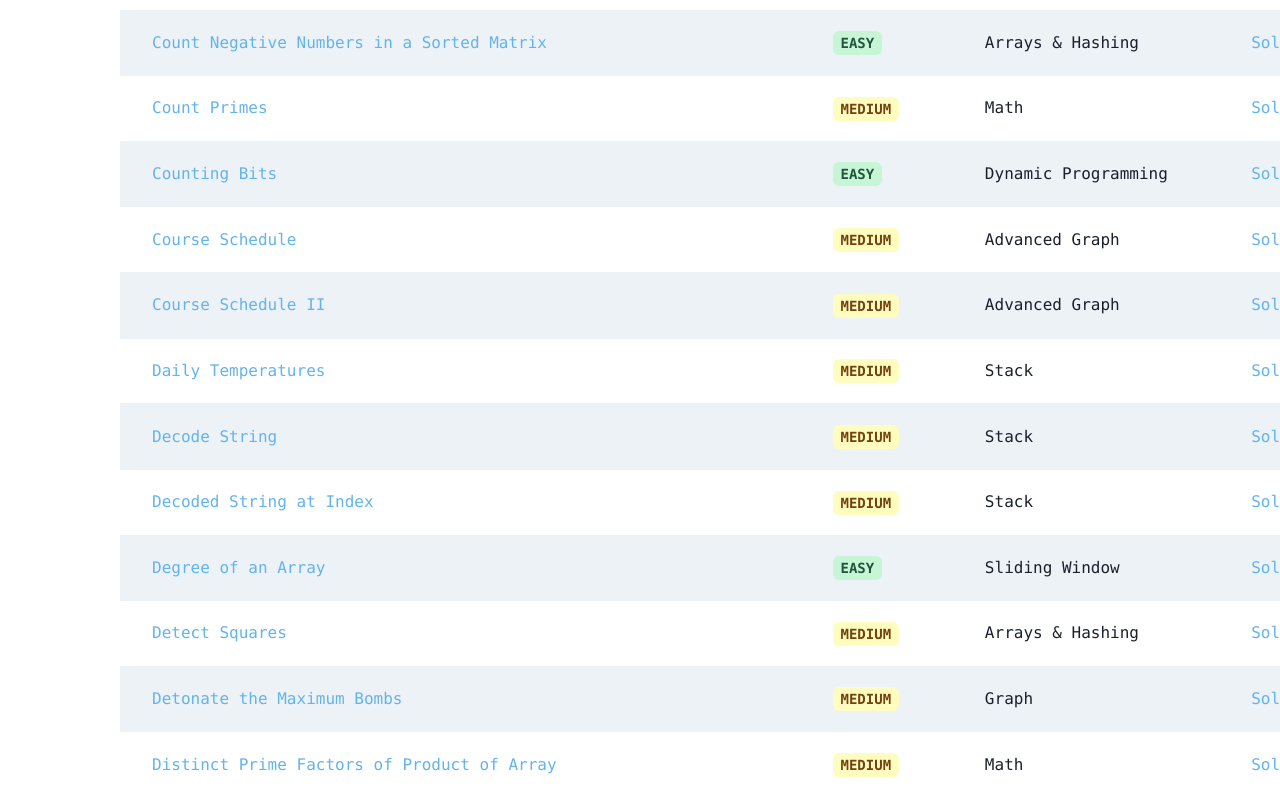
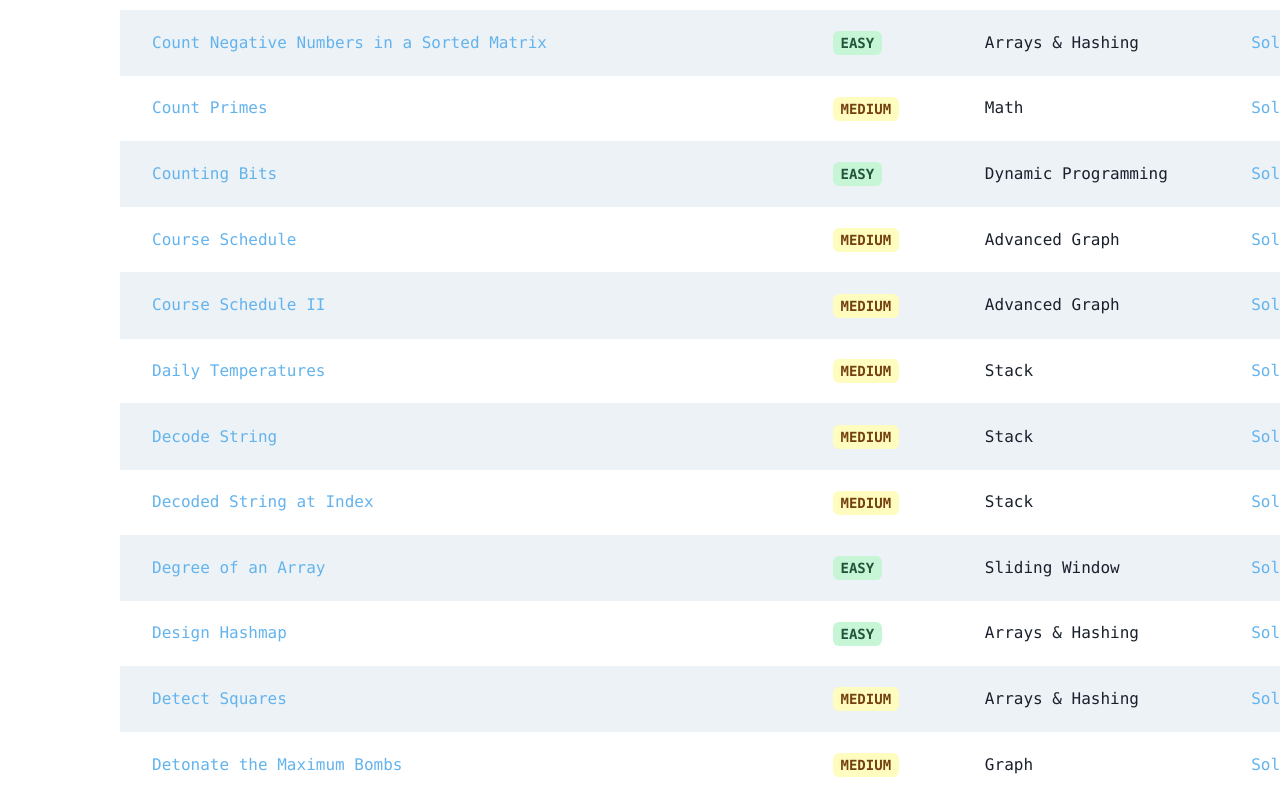
Before and after one commit to LeeHengYu/leetcode-reviewer, a React (Vite) app: page / in a window 1280 px wide. Shown: the part 2000-2797 px from the top of the page. Built offline with nearby package versions, Linux system fonts and the light colour scheme.

Commit message:
add 1004

```diff
--- a/src/data/tablaData.ts
+++ b/src/data/tablaData.ts
@@ -1561,6 +1561,14 @@ const tableData: Question[] = [
       difficulty: "Hard",
       solution: "ipo.py",
     },
+    {
+      question: "Design Hashmap",
+      link: "https://leetcode.com/problems/design-hashmap/",
+      category: "Arrays & Hashing",
+      difficulty: "Easy",
+      solution: "design-hashmap.py",
+      dailyChallenge: new Date("2023-10-04"),
+    },
   ];
 
 export default tableData;
```
